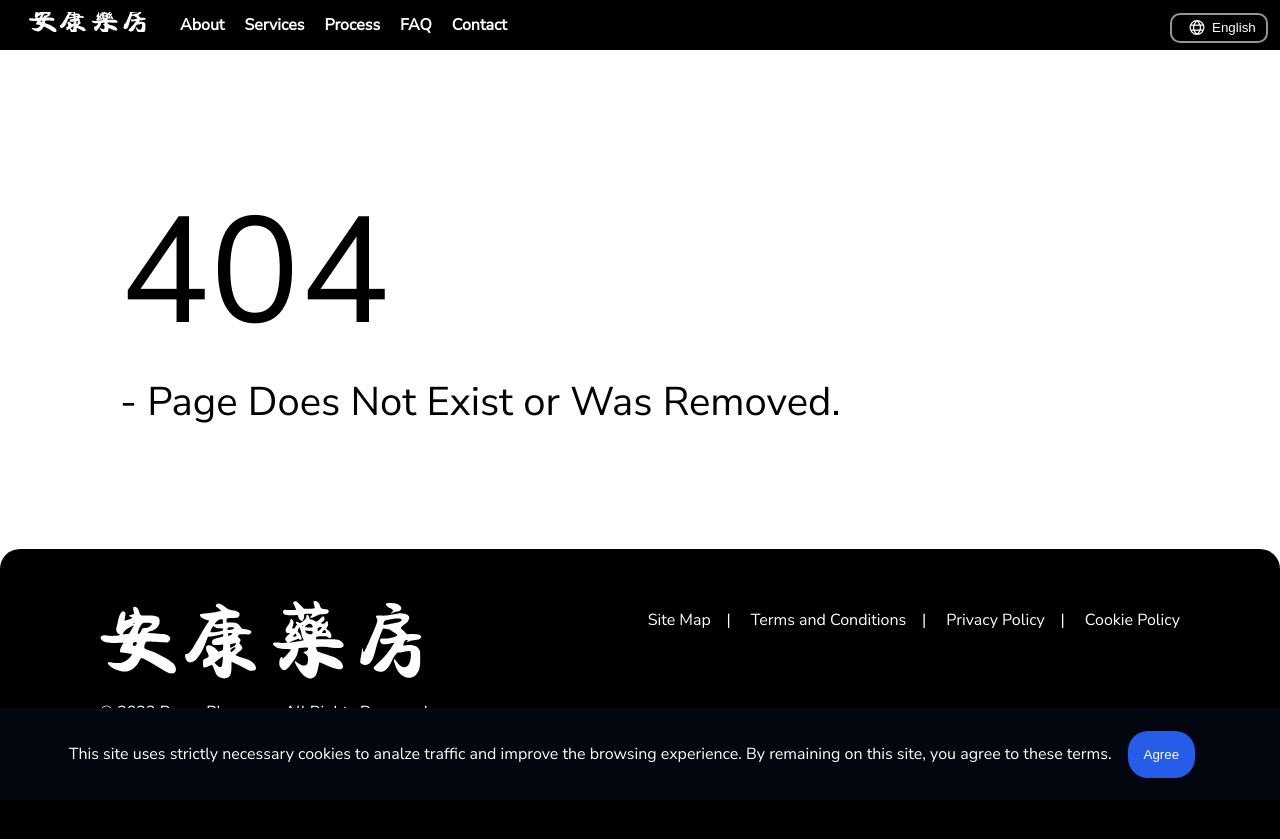
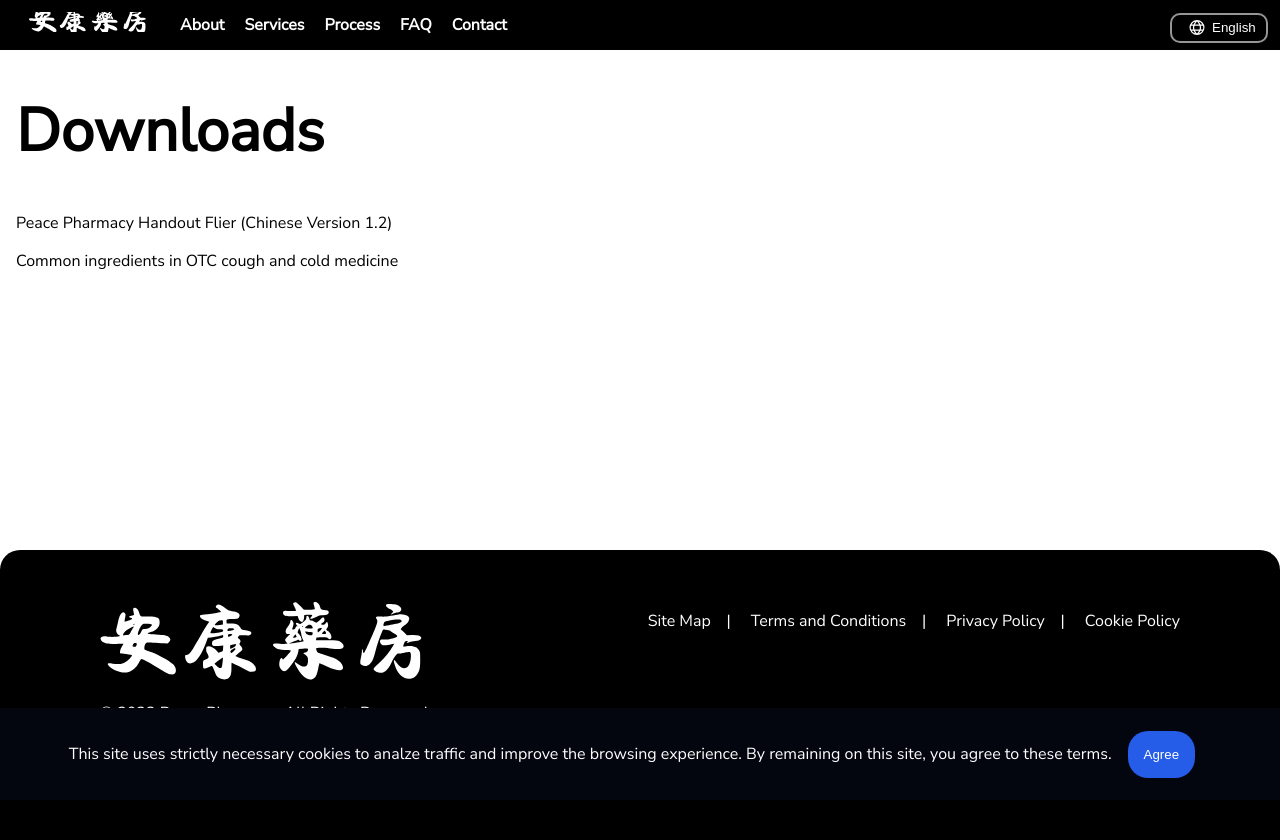
Before and after one commit to terati/peace_web, a Next.js app: page /downloads in a window 1280 px wide. Before the commit this address had no page. Built offline with nearby package versions, Linux system fonts and the light colour scheme.

Commit message:
added downloads + flier

```diff
--- a/components/Main/navigation/_navigation600.module.scss
+++ b/components/Main/navigation/_navigation600.module.scss
@@ -14,7 +14,7 @@
         border-radius: 20px;
         background-color: rgb(37, 92, 232);
         color: white;
-        text-wrap: nowrap;
+        white-space: nowrap;
         cursor: pointer;
         &:hover {
           background-color: rgb(25, 55, 129);
--- /dev/null
+++ b/components/downloads/Downloads.module.scss
@@ -0,0 +1,27 @@
+.downloads_wrapper {
+  display: flex;
+  flex-direction: column;
+  align-items: start;
+  min-height: 500px;
+  width: 100%;
+  padding: 0 1rem 100px 1rem;
+  h1 {
+    font-size: 60px;
+  }
+  ul {
+    padding: 0;
+    margin-top: 0;
+  }
+  ul:hover {
+    text-decoration: underline;
+  }
+}
+
+
+@media screen and (max-width: 1000px) {
+  .downloads_wrapper {
+    h1 {
+      font-size: 2rem;
+    }
+  }
+}
--- /dev/null
+++ b/components/downloads/Downloads.tsx
@@ -0,0 +1,25 @@
+import * as React from 'react';
+import styles from './Downloads.module.scss';
+import Link from 'next/link';
+
+export default function Downloads() {
+  return (
+    <>
+      <div className={styles.downloads_wrapper}>
+        <h1> Downloads </h1>
+
+        <ul>
+          <Link href="/dl/flier_zh.pdf" passHref>
+            <a target="_blank" rel="noopener noreferrer" download="flier_zh.pdf"> Peace Pharmacy Handout Flier (Chinese Version 1.2)</a>
+          </Link>
+        </ul>
+        <ul>
+          <Link href="" passHref>
+            <a download=""> Common ingredients in OTC cough and cold medicine </a>
+          </Link>
+        </ul>
+
+      </div>
+    </>
+  )
+}
--- /dev/null
+++ b/pages/downloads.tsx
@@ -0,0 +1,24 @@
+import * as React from 'react';
+import { Navigation } from '../components/Main/navigation';
+import { Footer } from '../components/Main/sections/footer';
+import { Provider } from 'react-redux';
+import { store } from '../store/store';
+import { IntlProvider } from 'react-intl';
+import { useSelector } from 'react-redux';
+import { RootState } from '../store/store';
+import cn from '../lang/cn.json';
+import en from '../lang/en.json';
+import Downloads from '../components/downloads/Downloads';
+
+function Downloads_Site() {
+  const lang = useSelector((state:RootState) => state.lang ?? "");
+  return (
+    <IntlProvider locale={lang} defaultLocale={lang} messages={(lang=='zh') ? cn : en}>
+      <Navigation />
+        <Downloads />
+      <Footer />
+    </IntlProvider>
+  )
+}
+
+export default Downloads_Site;
```
Also changed, not shown: pages/testing.tsx (deleted, +0 -9 lines), components/downloads/index.tsx (added), 1 other file (tests, documents, lock files or other folders).
